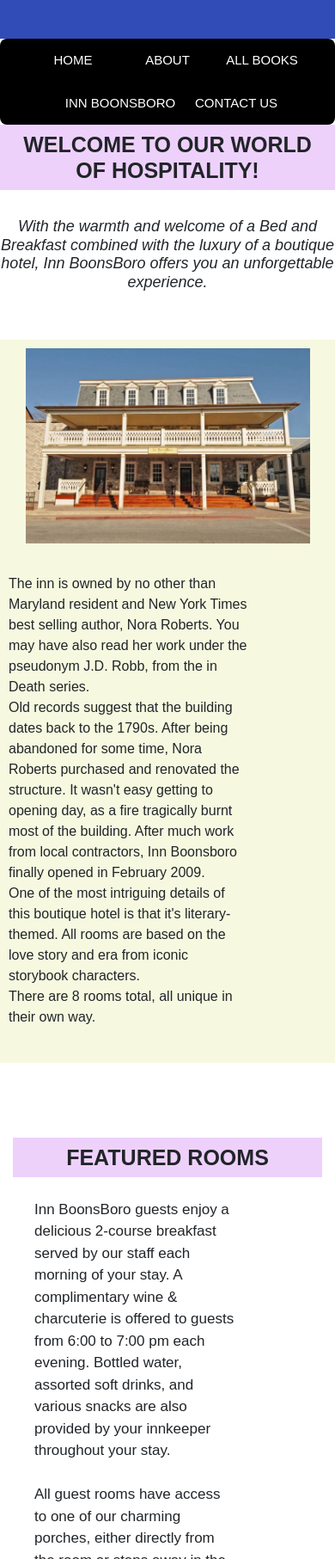
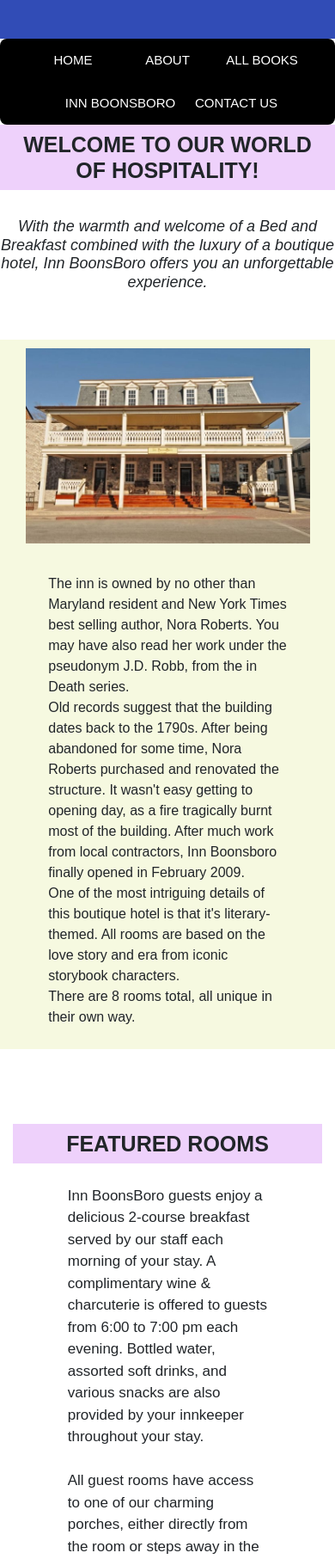
Before and after one commit to MaiMolina/AuthorPageNR, a website: page pages/innboonsboro.html in a window 390 px wide. Shown: the part 187-2000 px from the top of the page at 86% size. Drawn offline with Linux system fonts and the light colour scheme.

Commit message:
Entrega Final3

```diff
--- a/styles/sass/style.scss
+++ b/styles/sass/style.scss
@@ -685,8 +685,9 @@
     margin: auto;
 
     .text {
-      margin: 10px;
+      margin: 20px;
       width: 100%;
+      align-items: center;
     }
 
     .image {
@@ -696,6 +697,7 @@
 
   .captions {
     font-size: 16px;
+    margin: auto;
   }
 
   .reserve {
@@ -772,6 +774,12 @@
     }
   }
 
+  .headlineInn {
+    .gallery-p p{
+      margin: auto;
+    }
+  }
+
   .contenedor-bio {
     .image-bio {
       width: 100%!important;
@@ -781,4 +789,14 @@
     }
   }
 
+  .container-card {
+
+    .text p{
+      margin: auto;
+    }
+  }
+      .captions p {
+        margin: auto;
+     }
+
 }
```
Also changed, not shown: styles/css/style.css.
